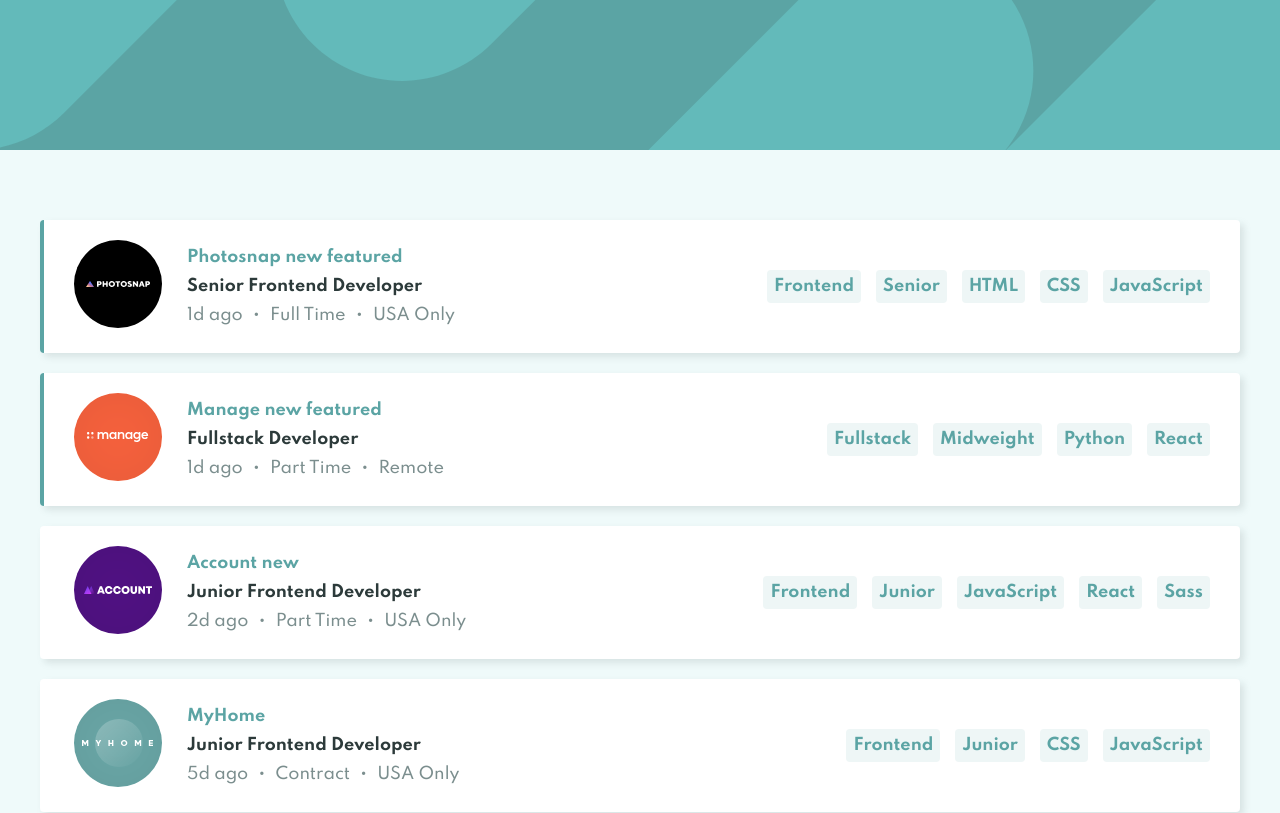
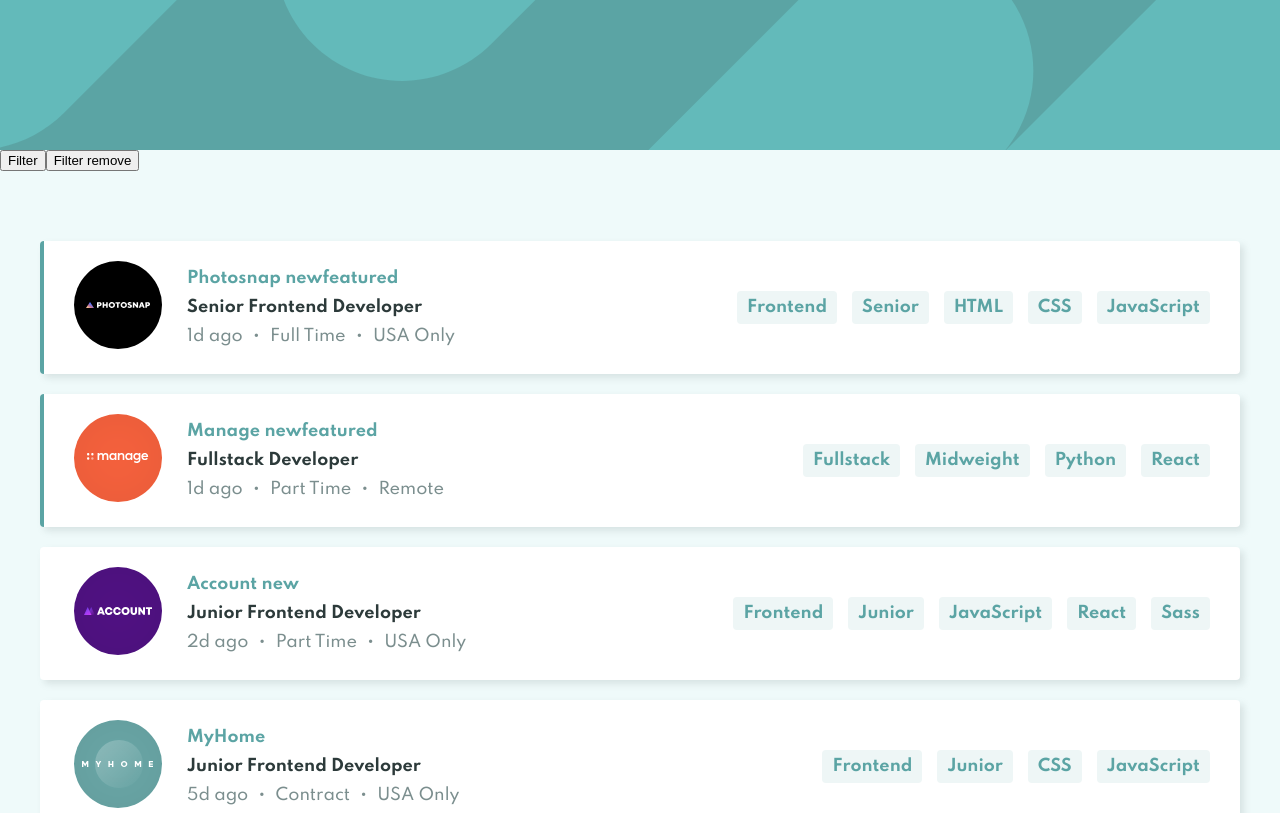
Before and after one commit to TomaszGa/react-job-listings, a React (Create React App) app: page / in a window 1280 px wide. Shown: the top 813 px of the page. Built offline with nearby package versions, Linux system fonts and the light colour scheme.

Commit message:
add filter state, component

```diff
--- a/src/App.js
+++ b/src/App.js
@@ -1,12 +1,14 @@
 import React, { useState, useEffect } from "react";
 import Header from "./components/Header";
 import Jobs from "./components/Jobs";
-import "./App.scss";
+import FilterBar from "./components/FilterBar";
+import "./scss/App.scss";
 
 import dummyData from "./assets/data/dummy-data";
 
 function App() {
   const [listings, setListings] = useState([]);
+  const [filters, setFilter] = useState([]);
 
   useEffect(() => {
     //simulate asynchronous API call
@@ -18,6 +20,21 @@ function App() {
   return (
     <>
       <Header />
+      <FilterBar filters={filters} />
+      <button
+        onClick={() => {
+          setFilter(["test", "wow", "nice"]);
+        }}
+      >
+        Filter
+      </button>
+      <button
+        onClick={() => {
+          setFilter([]);
+        }}
+      >
+        Filter remove
+      </button>
       <Jobs listings={listings} />
     </>
   );
--- /dev/null
+++ b/src/components/FilterBar.js
@@ -0,0 +1,22 @@
+import React from "react";
+
+const FilterBar = ({ filters }) => {
+  const modifierClass = filters.length ? "filter--active" : null;
+
+  return (
+    <div className={`filter ${modifierClass ? modifierClass : ""}`}>
+      <div className="filter__bar">
+        <div className="filter__bar-content">
+          <div className="filter__tags">
+            {filters.map((filter) => (
+              <div className="filter__tag">{filter}</div>
+            ))}
+          </div>
+          <div className="filter__clear">Clear</div>
+        </div>
+      </div>
+    </div>
+  );
+};
+
+export default FilterBar;
--- a/src/components/Job.js
+++ b/src/components/Job.js
@@ -9,13 +9,13 @@ const Job = ({ data }) => {
   const modifierClass = data.featured ? "job-listing--featured" : null;
 
   return (
-    <div className={`job-listing ${modifierClass}`}>
+    <div className={`job-listing ${modifierClass ? modifierClass : ""}`}>
       <div className="job-listing__logo">
         <img src={process.env.PUBLIC_URL + data.logo} />
       </div>
       <div className="job-listing__details">
         <div className="job-listing__company">
-          {data.company} {data.new ? <span>new</span> : null}{" "}
+          {data.company} {data.new ? <span>new</span> : null}
           {data.featured ? <span>featured</span> : null}
         </div>
         <div className="job-listing__title">{data.position}</div>
--- /dev/null
+++ b/src/scss/App.scss
@@ -0,0 +1,33 @@
+$primary: hsl(180, 29%, 50%);
+$gray-bg: hsl(180, 52%, 96%);
+$gray-filter: hsl(180, 31%, 95%);
+$gray-cyan: hsl(180, 8%, 52%);
+$gray-dark-cyan: hsl(180, 14%, 20%);
+
+$font: "Spartan", -apple-system, BlinkMacSystemFont, "Segoe UI", "Roboto",
+  "Oxygen", "Ubuntu", "Cantarell", "Fira Sans", "Droid Sans", "Helvetica Neue";
+
+$font-weight-bold: 700;
+
+$container-width: 1200px;
+body {
+  background-color: $gray-bg;
+  font-family: $font;
+}
+*,
+*:before,
+*:after {
+  box-sizing: border-box;
+}
+
+.header {
+  height: 150px;
+  background-color: $primary;
+  background-image: url("../assets//ui/bg-header-desktop.svg");
+  background-size: cover;
+  background-repeat: no-repeat;
+  background-position: center;
+}
+
+@import "components/jobs";
+@import "components/filter";
--- /dev/null
+++ b/src/scss/components/_filter.scss
@@ -0,0 +1,33 @@
+.filter {
+  transform: translateY(-50px);
+  &__bar {
+    overflow: hidden;
+    height: 0;
+    opacity: 0;
+    transition: 0.3s;
+    width: $container-width;
+    background: #fff;
+    margin: 0 auto;
+  }
+  &__bar-content {
+    display: flex;
+    justify-content: space-between;
+    align-items: center;
+    padding: 15px 20px;
+    height: 60px;
+  }
+  &--active {
+    .filter__bar {
+      height: auto;
+      height: 60px;
+      opacity: 1;
+    }
+  }
+
+  &__tags {
+    display: flex;
+  }
+  &__tag {
+    margin-right: 10px;
+  }
+}
--- a/src/App.scss
+++ b/src/scss/components/_jobs.scss
@@ -1,29 +1,5 @@
-$primary: hsl(180, 29%, 50%);
-$gray-bg: hsl(180, 52%, 96%);
-$gray-filter: hsl(180, 31%, 95%);
-$gray-cyan: hsl(180, 8%, 52%);
-$gray-dark-cyan: hsl(180, 14%, 20%);
-
-$font: "Spartan", -apple-system, BlinkMacSystemFont, "Segoe UI", "Roboto",
-  "Oxygen", "Ubuntu", "Cantarell", "Fira Sans", "Droid Sans", "Helvetica Neue";
-
-$font-weight-bold: 700;
-body {
-  background-color: $gray-bg;
-  font-family: $font;
-}
-
-.header {
-  height: 150px;
-  background-color: $primary;
-  background-image: url("./assets//ui/bg-header-desktop.svg");
-  background-size: cover;
-  background-repeat: no-repeat;
-  background-position: center;
-}
-
 .jobs {
-  max-width: 1200px;
+  max-width: $container-width;
   margin: 70px auto 0 auto;
 }
 
@@ -57,17 +33,20 @@ body {
     display: flex;
   }
   &__tag {
-    padding: 7px;
+    padding: 7px 10px;
     background-color: $gray-filter;
     color: $primary;
     border-radius: 4px;
     font-weight: $font-weight-bold;
     margin-right: 15px;
+    transition: 0.2s;
     &:last-child {
       margin-right: 0;
     }
     &:hover {
       cursor: pointer;
+      background-color: $primary;
+      color: $gray-filter;
     }
   }
   &__meta-item {
```
